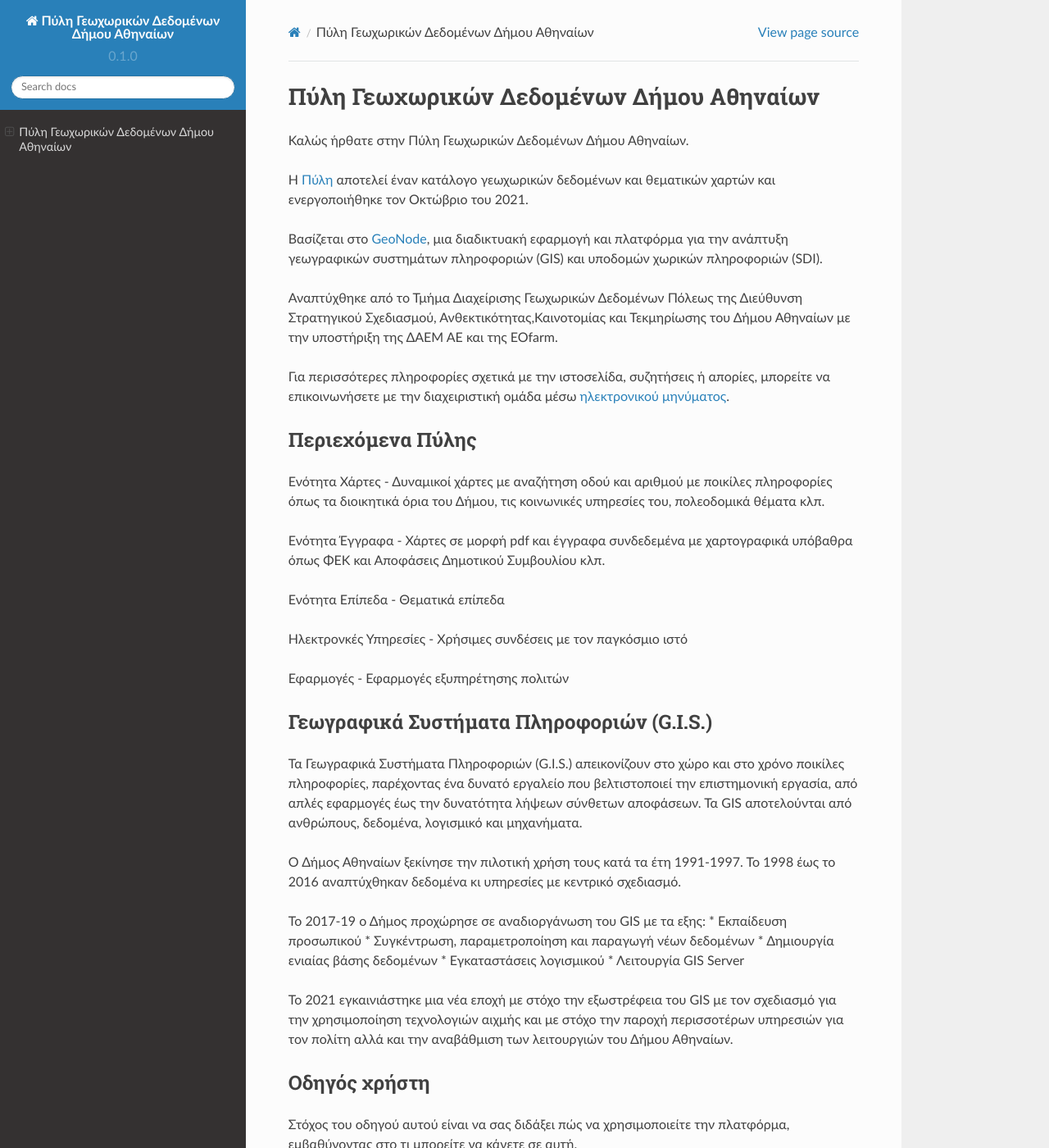
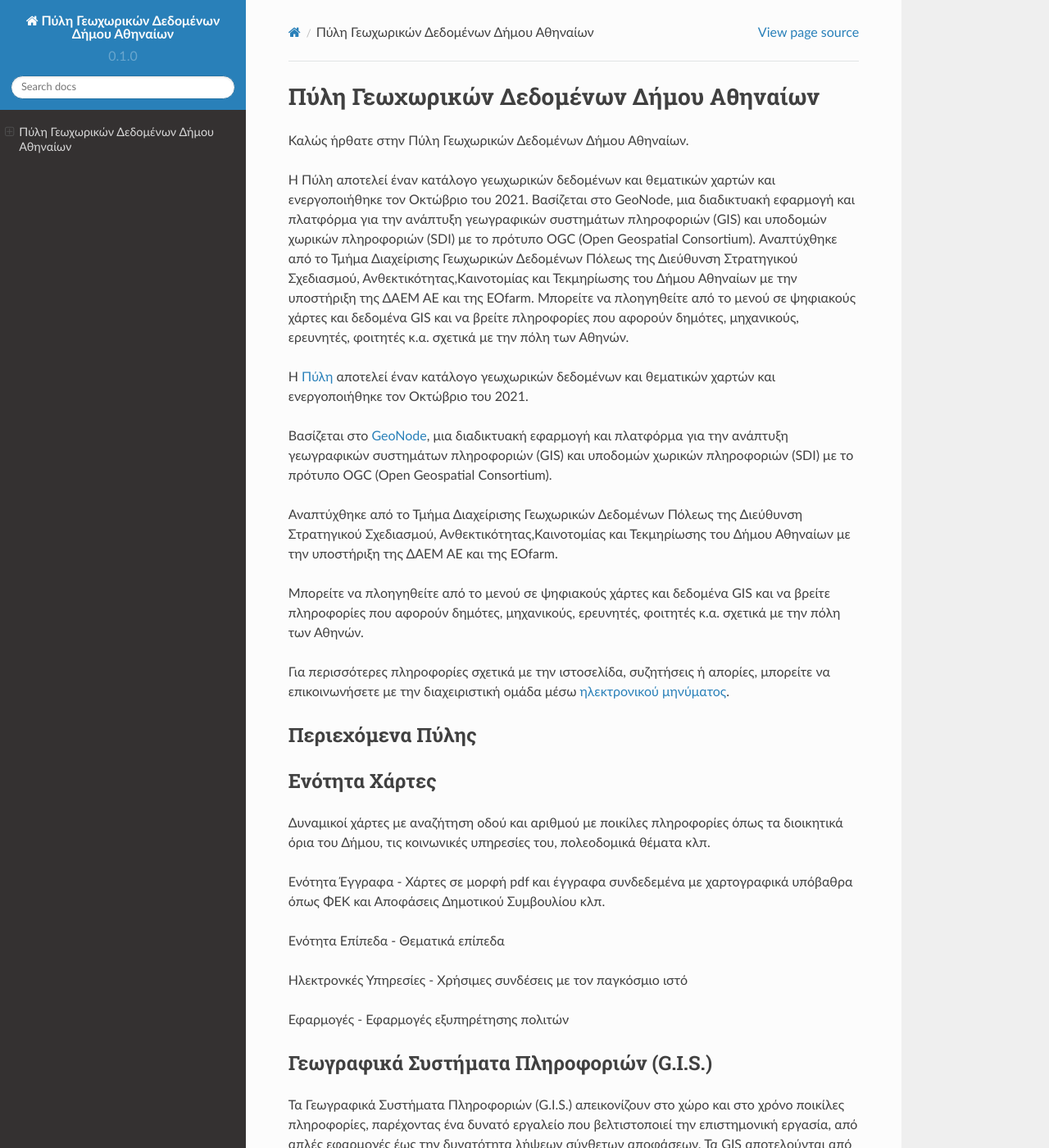
Before and after one commit to EOFarm/athens_geonode, a Sphinx documentation site: the page built from docs/source/index.rst, in a window 1280 px wide and 1400 px high. Shown: the whole window at 82% size. Built offline with Sphinx 7.4.7 and the Read the Docs theme 2.0.0, drawn with Linux system fonts in a browser that asks for light colours; some of the changed text lies outside the part shown.

Commit message:
Update index.rst

```diff
--- a/docs/source/index.rst
+++ b/docs/source/index.rst
@@ -4,11 +4,17 @@
 
 Καλώς ήρθατε στην Πύλη Γεωχωρικών Δεδομένων Δήμου Αθηναίων.
 
+H Πύλη αποτελεί έναν κατάλογο γεωχωρικών δεδομένων και θεματικών χαρτών και ενεργοποιήθηκε τον Οκτώβριο του 2021. Βασίζεται στο GeoNode, μια διαδικτυακή εφαρμογή και πλατφόρμα για την ανάπτυξη γεωγραφικών συστημάτων πληροφοριών (GIS) και υποδομών χωρικών πληροφοριών (SDI) με το πρότυπο OGC (Open Geospatial Consortium). Αναπτύχθηκε από το Τμήμα Διαχείρισης Γεωχωρικών Δεδομένων Πόλεως της Διεύθυνση Στρατηγικού Σχεδιασμού, Ανθεκτικότητας,Καινοτομίας και Τεκμηρίωσης του Δήμου Αθηναίων με την υποστήριξη της ΔΑΕΜ ΑΕ και της EOfarm. Μπορείτε να πλοηγηθείτε από το μενού σε ψηφιακούς χάρτες και δεδομένα GIS και να βρείτε πληροφορίες που αφορούν δημότες, μηχανικούς, ερευνητές, φοιτητές κ.α. σχετικά με την πόλη των Αθηνών.
+
+
+
 H `Πύλη`_ αποτελεί έναν κατάλογο γεωχωρικών δεδομένων και θεματικών χαρτών και ενεργοποιήθηκε τον Οκτώβριο του 2021.
 
-Βασίζεται στο `GeoNode`_, μια διαδικτυακή εφαρμογή και πλατφόρμα για την ανάπτυξη γεωγραφικών συστημάτων πληροφοριών (GIS) και υποδομών χωρικών πληροφοριών (SDI).
+Βασίζεται στο `GeoNode`_, μια διαδικτυακή εφαρμογή και πλατφόρμα για την ανάπτυξη γεωγραφικών συστημάτων πληροφοριών (GIS) και υποδομών χωρικών πληροφοριών (SDI) με το πρότυπο OGC (Open Geospatial Consortium).
 
 Αναπτύχθηκε από το Τμήμα Διαχείρισης Γεωχωρικών Δεδομένων Πόλεως της Διεύθυνση Στρατηγικού Σχεδιασμού, Ανθεκτικότητας,Καινοτομίας και Τεκμηρίωσης του Δήμου Αθηναίων με την υποστήριξη της ΔΑΕΜ ΑΕ και της EOfarm.
+
+Μπορείτε να πλοηγηθείτε από το μενού σε ψηφιακούς χάρτες και δεδομένα GIS και να βρείτε πληροφορίες που αφορούν δημότες, μηχανικούς, ερευνητές, φοιτητές κ.α. σχετικά με την πόλη των Αθηνών.
 
 Για περισσότερες πληροφορίες σχετικά με την ιστοσελίδα, συζητήσεις ή απορίες, μπορείτε να επικοινωνήσετε με την διαχειριστική ομάδα μέσω `ηλεκτρονικού μηνύματος`_.
 
@@ -19,7 +25,9 @@ H `Πύλη`_ αποτελεί έναν κατάλογο γεωχωρικών δ
 Περιεχόμενα Πύλης
 =================
 
-Ενότητα Χάρτες - Δυναμικοί χάρτες με αναζήτηση οδού και αριθμού με ποικίλες πληροφορίες όπως τα διοικητικά όρια του Δήμου, τις κοινωνικές υπηρεσίες του, πολεοδομικά θέματα κλπ.
+Ενότητα Χάρτες
+=================
+Δυναμικοί χάρτες με αναζήτηση οδού και αριθμού με ποικίλες πληροφορίες όπως τα διοικητικά όρια του Δήμου, τις κοινωνικές υπηρεσίες του, πολεοδομικά θέματα κλπ.
 
 Ενότητα Έγγραφα - Χάρτες σε μορφή pdf και έγγραφα συνδεδεμένα με χαρτογραφικά υπόβαθρα όπως ΦΕΚ και Αποφάσεις Δημοτικού Συμβουλίου κλπ.
 
@@ -44,26 +52,3 @@ H `Πύλη`_ αποτελεί έναν κατάλογο γεωχωρικών δ
 * Λειτουργία GIS Server
 
 To 2021 εγκαινιάστηκε μια νέα εποχή με στόχο την εξωστρέφεια του GIS με τον σχεδιασμό για την χρησιμοποίηση τεχνολογιών αιχμής και με στόχο την παροχή περισσοτέρων υπηρεσιών για τον πολίτη αλλά και την αναβάθμιση των λειτουργιών του Δήμου Αθηναίων.
-
-Οδηγός χρήστη
-=============
-
-Στόχος του οδηγού αυτού είναι να σας διδάξει πώς να χρησιμοποιείτε την πλατφόρμα, εμβαθύνοντας στο τι μπορείτε να κάνετε σε αυτή.
-
-Μετά την ολοκλήρωση του οδηγού θα ξέρετε πώς να:
-
-    Χρησιμοποιείτε το εργαλείο αναζήτησης για να βρείτε πόρους.
-    Διαχειρίζεστε τα επίπεδα και τους χάρτες, και να τα Κοινοποιείτε.
-
-Οδηγός υπαλλήλων Δήμου Αθηναίων
-===============================
-
-Στόχος του οδηγού αυτού είναι να σας διδάξει πώς να χρησιμοποιείτε την πλατφόρμα, εμβαθύνοντας στο τι μπορείτε να κάνετε σε αυτή.
-
-Μετά την ολοκλήρωση του οδηγού θα ξέρετε πώς να:
-
-1. Διαχειρίζεστε τους λογαριασμούς χρηστών και πως να τους τροποποιείτε.
-2. Χρησιμοποιείτε και Διαχειρίζεστε τους διάφορους βασικούς πόρους της πλατφόρμας.
-3. Χρησιμοποιείτε το εργαλείο αναζήτησης για να βρείτε πόρους.
-4. Διαχειρίζεστε τα επίπεδα και τους χάρτες, να ενημερώνετε τα στυλ τους και να τα Κοινοποιείτε.
-5. Μεταφορτώνετε σύνολα δεδομένων.
```
